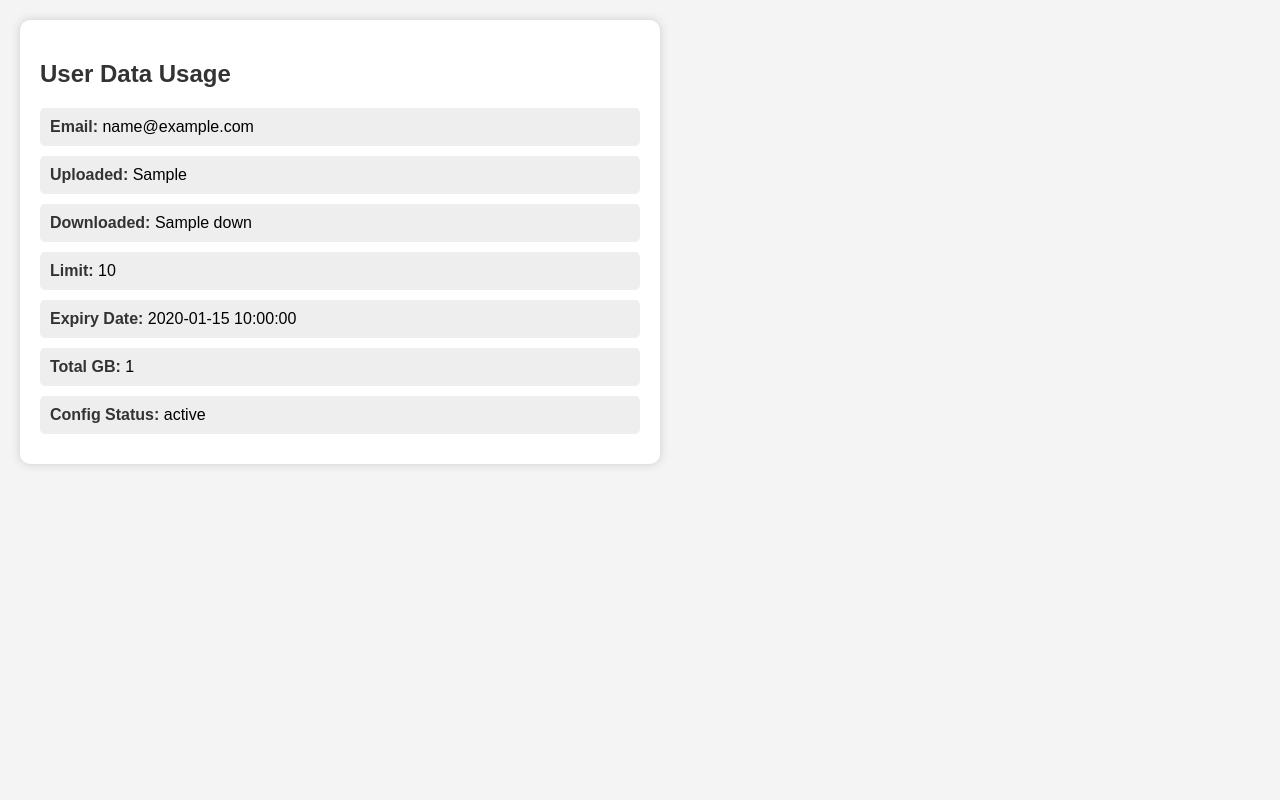
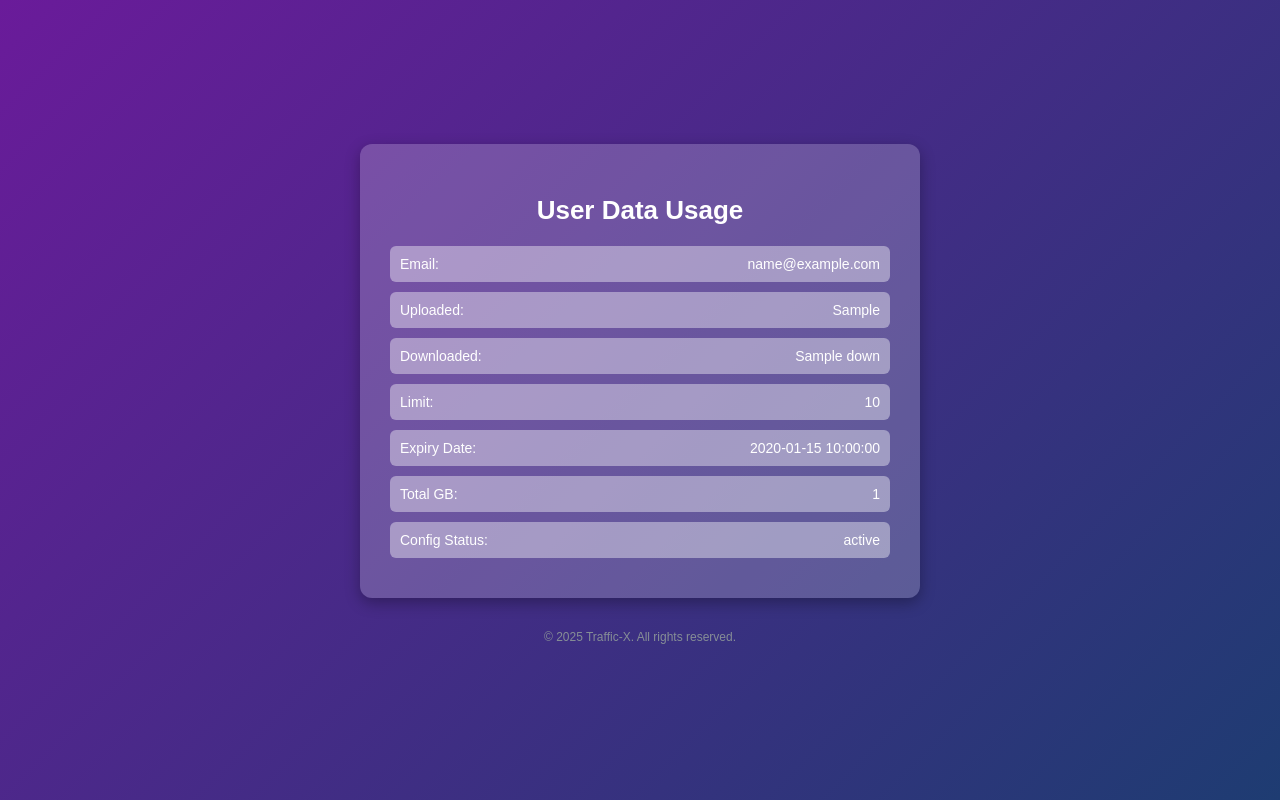
Before and after one commit to pathumaaa/SACHI-X, a Flask app: template templates/result.html in a window 1280 px wide. Run offline with Flask 2, Linux system fonts and the light colour scheme; the template is opened without the code that fills it: most values are stand-ins (such as "Sample title", 1, 10 or a date in 2020).

Commit message:
Update result.html

```diff
--- a/templates/result.html
+++ b/templates/result.html
@@ -3,13 +3,55 @@
 <head>
     <meta charset="UTF-8">
     <meta name="viewport" content="width=device-width, initial-scale=1.0">
-    <title>User Data Usage</title>
+    <title>X-SL USAGE</title> <!-- Changed title -->
     <style>
-        body { font-family: Arial, sans-serif; margin: 20px; background-color: #f4f4f4; }
-        .container { max-width: 600px; background: white; padding: 20px; border-radius: 10px; box-shadow: 0px 0px 10px #ccc; }
-        h2 { color: #333; }
-        .info { margin: 10px 0; padding: 10px; background: #eee; border-radius: 5px; }
-        .info strong { color: #333; }
+        body {
+            font-family: 'Arial', sans-serif;
+            background: linear-gradient(135deg, #6a1b9a, #1e3c72); /* Purple to Blue gradient */
+            display: flex;
+            justify-content: center;
+            align-items: center;
+            height: 100vh;
+            margin: 0;
+            color: white;
+            flex-direction: column;
+        }
+        .container {
+            background: rgba(255, 255, 255, 0.2); /* Semi-transparent background */
+            padding: 30px;
+            border-radius: 12px;
+            box-shadow: 0 5px 15px rgba(0, 0, 0, 0.3);
+            width: 100%;
+            max-width: 500px;
+            text-align: left;
+        }
+        h2 {
+            color: #fff;
+            margin-bottom: 20px;
+            text-align: center;
+            font-size: 26px;
+        }
+        .info {
+            background: rgba(255, 255, 255, 0.4);
+            margin: 10px 0;
+            padding: 10px;
+            border-radius: 6px;
+            font-size: 14px;
+            color: #fff;
+            display: flex;
+            justify-content: space-between;
+            align-items: center;
+        }
+        .info strong {
+            color: #fff;
+            font-weight: normal;
+        }
+        .footer {
+            font-size: 12px;
+            color: #868e96;
+            margin-top: 20px;
+            text-align: center;
+        }
     </style>
 </head>
 <body>
@@ -25,5 +67,9 @@
     <div class="info"><strong>Config Status:</strong> {{ user_status }}</div>
 </div>
 
+<div class="footer">
+    <p>&copy; 2025 Traffic-X. All rights reserved.</p>
+</div>
+
 </body>
 </html>
```
